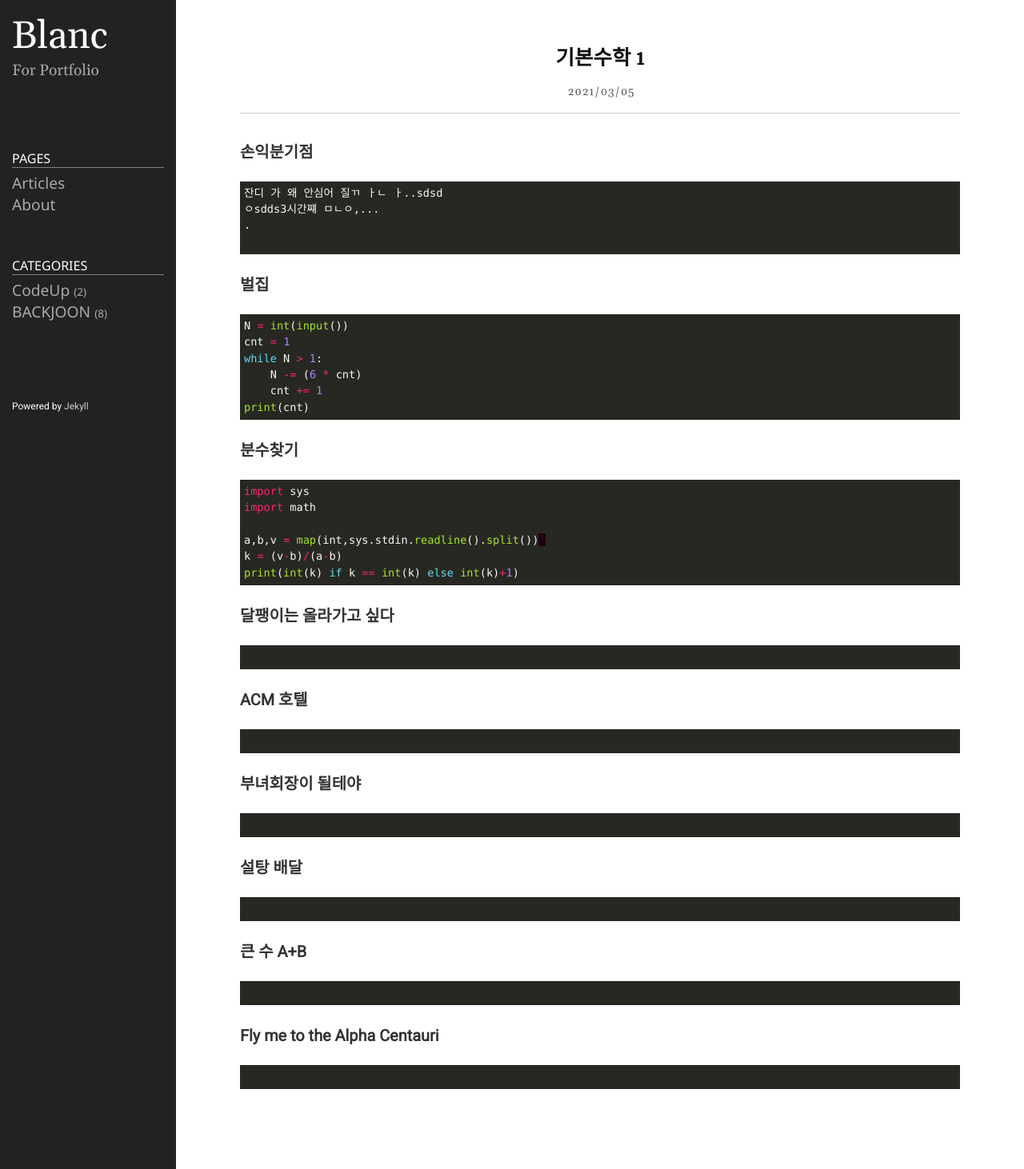
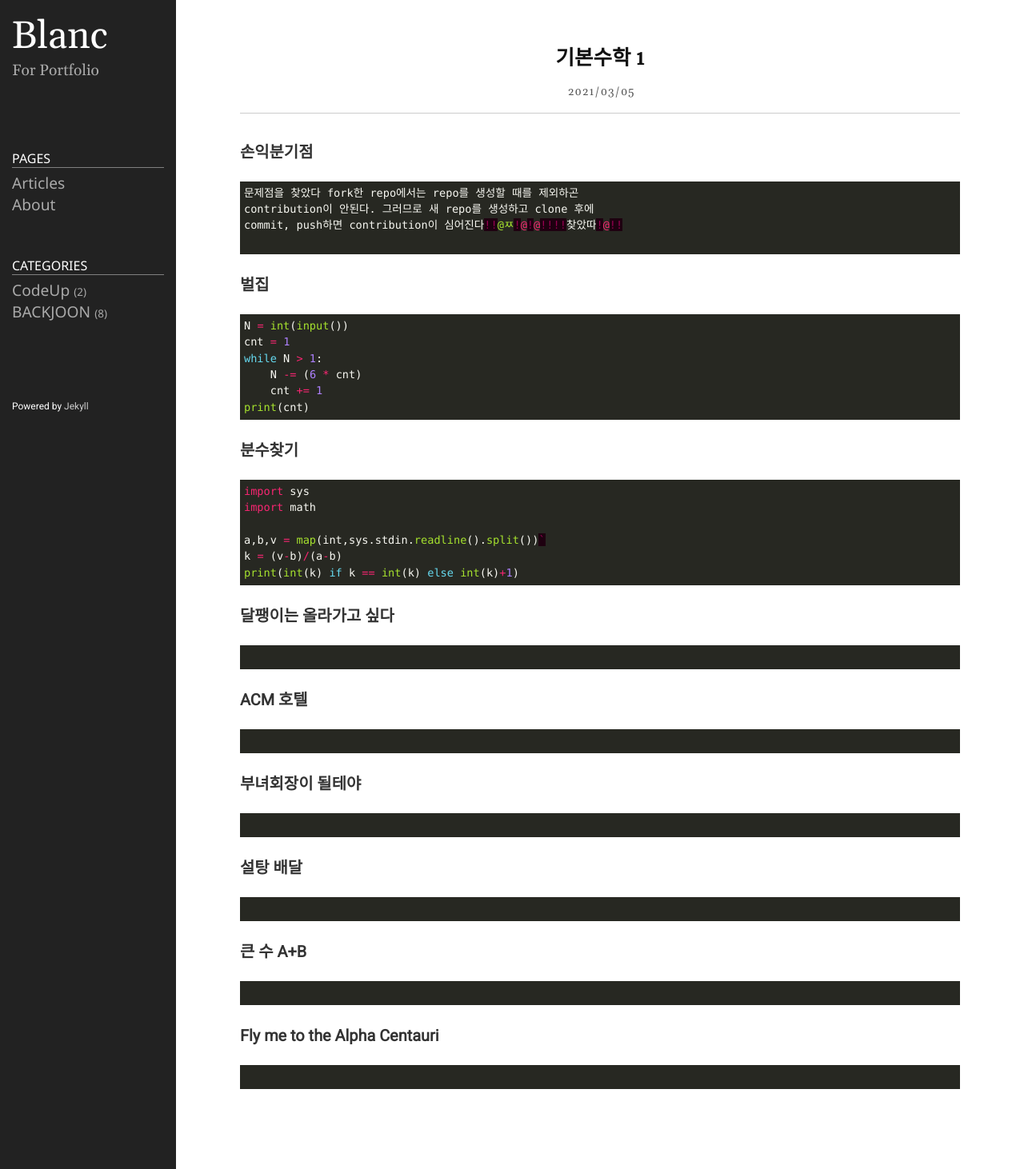
Before and after one commit to 1yoouoo/1yoouoo.gihub.io, a Jekyll site: the page built from _posts/2021-03-05-backjoon-기본수학1.markdown, in a window 1280 px wide. Shown: the whole page at 80% size. Built offline with Jekyll 4.4.1, drawn with Linux system fonts in a browser that asks for light colours.

Commit message:
잔디 심기

````diff
--- a/_posts/2021-03-05-backjoon-기본수학1.markdown
+++ b/_posts/2021-03-05-backjoon-기본수학1.markdown
@@ -7,9 +7,9 @@ categories: BACKJOON
 
 ### 손익분기점
 ```python
-잔디 가 왜 안심어 질ㄲ ㅏㄴ ㅏ..sdsd
-ㅇsdds3시간쨰 ㅁㄴㅇ,...
-.
+문제점을 찾았다 fork한 repo에서는 repo를 생성할 때를 제외하곤
+contribution이 안된다. 그러므로 새 repo를 생성하고 clone 후에
+commit, push하면 contribution이 심어진다!!@ㅉ!@!@!!!!찾았따!@!!
 
 ```
 ### 벌집
````
